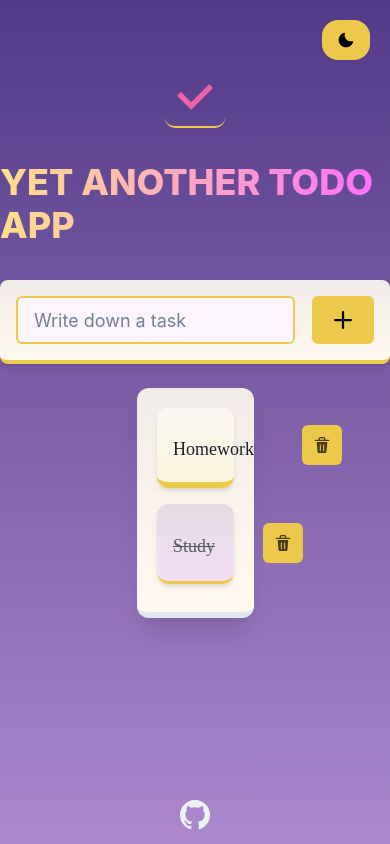
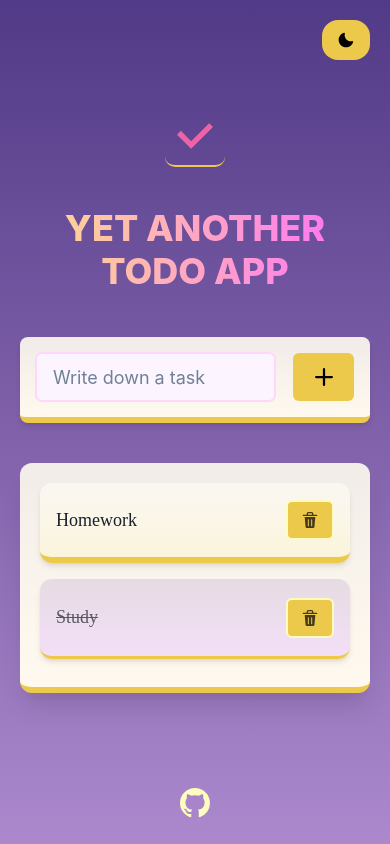
Before and after one commit to avilalte/todo-app, a React (Create React App) app: page / in a window 390 px wide. Built offline with nearby package versions, Linux system fonts and the light colour scheme; a web font is replaced by a local one.

Commit message:
Responsive

```diff
--- a/package.json
+++ b/package.json
@@ -8,6 +8,7 @@
     "@emotion/react": "^11.10.4",
     "@emotion/styled": "^11.10.4",
     "@fontsource/chilanka": "^4.5.7",
+    "@reduxjs/toolkit": "^1.8.5",
     "@testing-library/jest-dom": "^5.16.5",
     "@testing-library/react": "^13.4.0",
     "@testing-library/user-event": "^13.5.0",
@@ -16,6 +17,7 @@
     "react": "^18.2.0",
     "react-dom": "^18.2.0",
     "react-icons": "^4.4.0",
+    "react-redux": "^8.0.2",
     "react-scripts": "5.0.1",
     "uuid": "^9.0.0",
     "web-vitals": "^2.1.4"
--- a/src/App.js
+++ b/src/App.js
@@ -10,6 +10,7 @@ import {
   VStack,
   Heading,
   Link,
+  Flex,
   Button,
   useColorMode,
   useColorModeValue,
@@ -24,7 +25,10 @@ function App() {
   const handleAdd = (taskInput) => {
     if (taskInput.trim()) {
       const newTask = {
-        task: taskInput.trim(),
+        task: taskInput
+          .trim()[0]
+          .toUpperCase()
+          .concat(taskInput.trim().substring(1)),
         id: uuidv4(),
         completed: false,
       };
@@ -55,32 +59,43 @@ function App() {
     "linear(to-b, #191032, #1d153a, #211a43, #251f4c, #292455, #282556, #272656, #262757, #22234f, #1e2047, #1a1c3f, #161937)"
   );
   const menuBorderColor = useColorModeValue("yellow.400", "purple.400");
+
   return (
-    <VStack
-      justifyContent="center"
-      w="100%"
+    <Flex
+      w="100vw"
+      flexDirection="column"
+      justifyContent="space-between"
+      alignItems="center"
       minH="100vh"
       bgGradient={appBg}
-      pt={5}
-      pb={2}
       backgroundSize="cover"
       backgroundAttachment="fixed"
+      px={5}
+      py={5}
     >
       <Button
+        alignSelf="end"
         colorScheme="yellow"
         borderRadius={"1rem"}
-        alignSelf={"end"}
-        mr={5}
         onClick={toggleColorMode}
       >
         {colorMode !== "light" ? <SunIcon /> : <MoonIcon />}
       </Button>
+      <VStack
+        justifyContent="space-between"
+        alignItems="center"
+        maxW="600px"
+        minW="300px"
+        pb={2}
+        spacing={10}
+      >
         <CheckIcon
           color="pink.400"
           w="60px"
           h="60px"
           borderRadius={10}
           py={2}
+          alignSelf="center"
           px={3}
           borderColor="yellow.400"
           borderBottomWidth={2}
@@ -89,9 +104,12 @@ function App() {
           className="animate__animated animate__pulse"
           bgGradient="linear(to-l, #ff6cfd, #ffe089)"
           bgClip="text"
+          textAlign="center"
           as="h1"
           size="2xl"
-        py={25}
+          mb={1}
+          // borderWidth={2}
+          // borderColor="red"
           fontWeight="extrabold"
         >
           YET ANOTHER TODO APP
@@ -105,11 +123,13 @@ function App() {
         <TaskList
           tasks={tasks}
           setTasks={setTasks}
+          menuBorderColor={menuBorderColor}
           menuGradient={menuGradient}
           handleDelete={handleDelete}
           handleTaskCompleted={handleTaskCompleted}
         />
         <Spacer />
+      </VStack>
       <Link
         textDecor="none"
         color="yellow.100"
@@ -117,10 +137,11 @@ function App() {
         textShadow="2px 1px #463a4ebc"
         href="https://github.com/avilalte"
         isExternal
+        justifySelf='end'
       >
-        <Icon as={BsGithub} w={30} h={30} color="gray.100" />
+        <Icon as={BsGithub} w={30} h={30} color="yellow.100" />
       </Link>
-    </VStack>
+    </Flex>
   );
 }
 
--- /dev/null
+++ b/src/app/store.js
@@ -0,0 +1,5 @@
+import { configureStore } from "@reduxjs/toolkit";
+
+export const store = configureStore({
+    reducer: {},
+});
--- a/src/components/Task.js
+++ b/src/components/Task.js
@@ -5,6 +5,7 @@ import {
   Spacer,
   Text,
   useColorModeValue,
+  Flex,
 } from "@chakra-ui/react";
 import { DeleteIcon } from "@chakra-ui/icons";
 import "animate.css";
@@ -12,18 +13,16 @@ import "animate.css";
 const Task = ({ task, id, completed, handleDelete, handleTaskCompleted }) => {
   const taskGradientCompleted = useColorModeValue(
     "linear(to-t, #eccbff91, #c4b2d25d )",
-    "linear(to-t, #5050509b, #9c9c9c5d )"
+    "linear(to-t, #7575759b, #aeaeae5d )"
   );
   const taskGradient = useColorModeValue(
     "linear(to-t, #faf4dbfb, #fffdf99b )",
-    "linear(to-t, #3d346dff, #634a86fc )"
+    "linear(to-t, #bbbbe2 0, #b2a6d4 50%, #9b92c6 100% )"
   );
+  const taskText = useColorModeValue("default", "gray.800");
+  const taskTextCompleted = useColorModeValue("default", "gray.900");
+
   return (
-    <Tooltip
-      label="Click on the task to mark it as completed"
-      placement="left"
-      hasArrow
-    >
     <HStack
       shadow="md"
       bgGradient={completed ? taskGradientCompleted : taskGradient}
@@ -36,33 +35,47 @@ const Task = ({ task, id, completed, handleDelete, handleTaskCompleted }) => {
       py={6}
       h="5rem"
     >
-        <Text
-          mt={2}
-          color={useColorModeValue("default", "gray.200")}
-          opacity={completed ? 0.7 : 1}
-          as={completed ? "del" : ""}
-          fontSize="lg"
+      <Tooltip
+        label="Click on the task to mark it as completed"
+        placement="bottom"
+        hasArrow
+        openDelay={500}
+      >
+        <Flex
+          alignItems="center"
+          w="100%"
+          h="4rem"
           onClick={(e) => {
             handleTaskCompleted(id);
           }}
         >
+          <Text
+            userSelect={"none"}
+            color={completed ? taskTextCompleted : taskText}
+            opacity={completed ? 0.7 : 1}
+            as={completed ? "del" : ""}
+            fontSize="lg"
+          >
             {task}
           </Text>
-        <Spacer minW="2rem" />
-        <Tooltip label="Delete task" placement="right" hasArrow>
+        </Flex>
+      </Tooltip>
+      <Spacer minW=".5rem" />
+      <Tooltip label="Delete task" placement="right" hasArrow openDelay={300}>
         <Button
           onClick={(e) => {
             e.preventDefault();
             handleDelete(id);
           }}
           color="black"
+          borderWidth={2}
+          borderColor={useColorModeValue("yellow.100", "purple.400")}
           colorScheme={useColorModeValue("yellow", "purple")}
         >
           <DeleteIcon opacity={0.7} />
         </Button>
       </Tooltip>
     </HStack>
-    </Tooltip>
   );
 };
 
--- a/src/components/TaskForm.js
+++ b/src/components/TaskForm.js
@@ -25,29 +25,29 @@ const TaskForm = ({ menuBorderColor, menuGradient, handleAdd }) => {
     >
       <HStack
         boxShadow={"md"}
-        w="100%"
-        p="1rem"
-        mb="1rem"
+        w='100%'
+        p={4}
         borderRadius="lg"
-        borderBottomWidth={4}
+        borderBottomWidth={6}
         borderColor={menuBorderColor}
         bgGradient={menuGradient}
         className="animate__animated animate__pulse"
       >
         <Input
           size="lg"
+          autoFocus
           placeholder="Write down a task"
           _placeholder={{
-            color: useColorModeValue("default", "purple.100"),
+            color: useColorModeValue("default", "gray.800"),
           }}
           color={useColorModeValue("default", "gray.800")}
           value={taskInput}
           bg={useColorModeValue("#fcf5ff", "#b29cd8")}
           onChange={(e) => setTaskInput(e.target.value)}
-          borderWidth={2}
+          borderWidth={1}
           maxLength={25}
-          borderColor={useColorModeValue("yellow.400", "#551a90.700")}
-          focusBorderColor={useColorModeValue("#ffd7fe", "#673e79")}
+          borderColor={useColorModeValue("yellow.400", "purple.400")}
+          focusBorderColor={useColorModeValue("#ffd7fe", "purple.400")}
           wordBreak={5}
         />
         <Spacer minW=".1rem" />
--- a/src/components/TaskList.js
+++ b/src/components/TaskList.js
@@ -1,4 +1,4 @@
-import { HStack, VStack, Text } from "@chakra-ui/react";
+import { HStack, VStack, Text, useColorModeValue } from "@chakra-ui/react";
 import Task from "../components/Task";
 import "../styles/styles.css";
 
@@ -10,20 +10,21 @@ const TaskList = ({
   menuBorderColor,
   handleTaskCompleted,
 }) => {
+
+const noTasksColor = useColorModeValue("yellow.200", 'pink.200');
+
   return tasks.length ? (
     <VStack
       boxShadow="xl"
       spacing="1rem"
       borderBottomWidth={6}
       borderColor={menuBorderColor}
-      minW="15%"
-      w="30%"
       borderRadius="xl"
-      px={5}
-      pt={5}
+      w='100%'
+      p={5}
       pb={7}
       bgGradient={menuGradient}
-      className="animate__animated animate__pulse"
+      className="task-list animate__animated animate__pulse"
     >
       {tasks.map((task) => {
         return (
@@ -40,13 +41,13 @@ const TaskList = ({
       })}
     </VStack>
   ) : (
-    <HStack mb={100}>
+    <HStack justifyContent='center' mb={100}>
       <Text
         p={5}
         borderBottomWidth={2}
         borderRadius={10}
         borderColor="yellow.400"
-        color="yellow.200"
+        color={noTasksColor}
       >
         There are no tasks
       </Text>
--- a/src/index.js
+++ b/src/index.js
@@ -1,15 +1,20 @@
+import "animate.css";
+import "@fontsource/chilanka";
 import React from "react";
 import ReactDOM from "react-dom/client";
 import App from "./App";
-import { ChakraProvider, theme } from "@chakra-ui/react";
-import "@fontsource/chilanka";
+import theme from "./theme";
+import { ChakraProvider } from "@chakra-ui/react";
+import { Provider } from "react-redux";
 import { ColorModeScript } from "@chakra-ui/react";
-import "animate.css";
+import { store } from './app/store';
 
 const root = ReactDOM.createRoot(document.getElementById("root"));
 root.render(
-  <ChakraProvider>
-    <ColorModeScript initialColorMode={theme.config.initialColorMode} />
-    <App />
-  </ChakraProvider>
+  <Provider store={store}>
+    <ChakraProvider>
+      <ColorModeScript initialColorMode={theme.config.initialColorMode} />
+      <App />
+    </ChakraProvider>
+  </Provider>
 );
--- a/src/styles/styles.css
+++ b/src/styles/styles.css
@@ -1,6 +1,9 @@
 :root {
   --animate-duration: 700ms;
   --animate-delay: 1s;
+}
+html {
+  scroll-behavior: smooth;
 }
 * {
   box-sizing: border-box;
@@ -8,7 +11,7 @@
   padding: 0;
 }
 .form {
-  min-width: 30%;
+  width: 100%;
 }
 .task {
   font-family: "Chilanka", cursive;
```
Also changed, not shown: 1 other file (tests, documents, lock files or other folders). Lines whose indentation alone changed are shown as unchanged.
